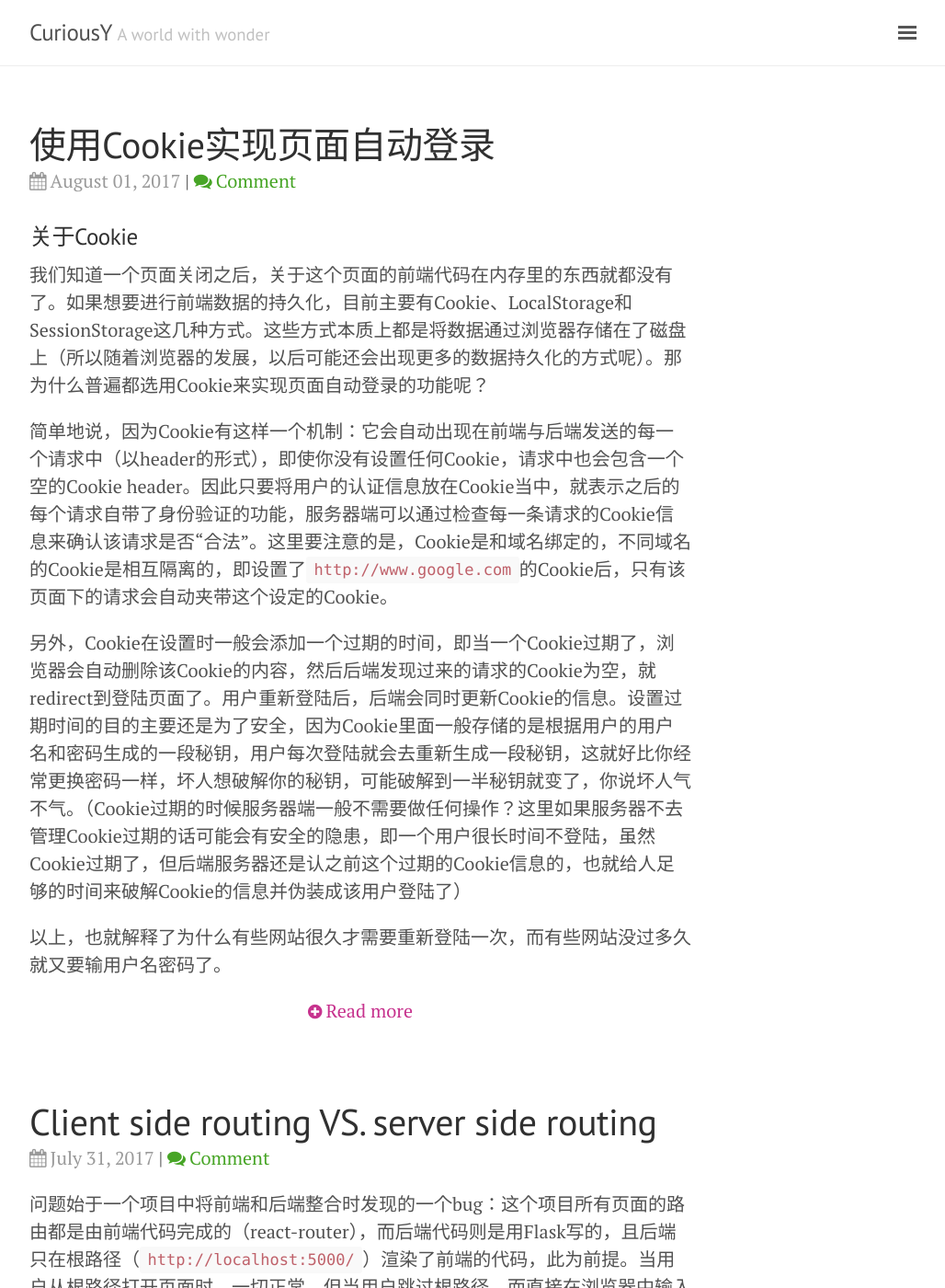
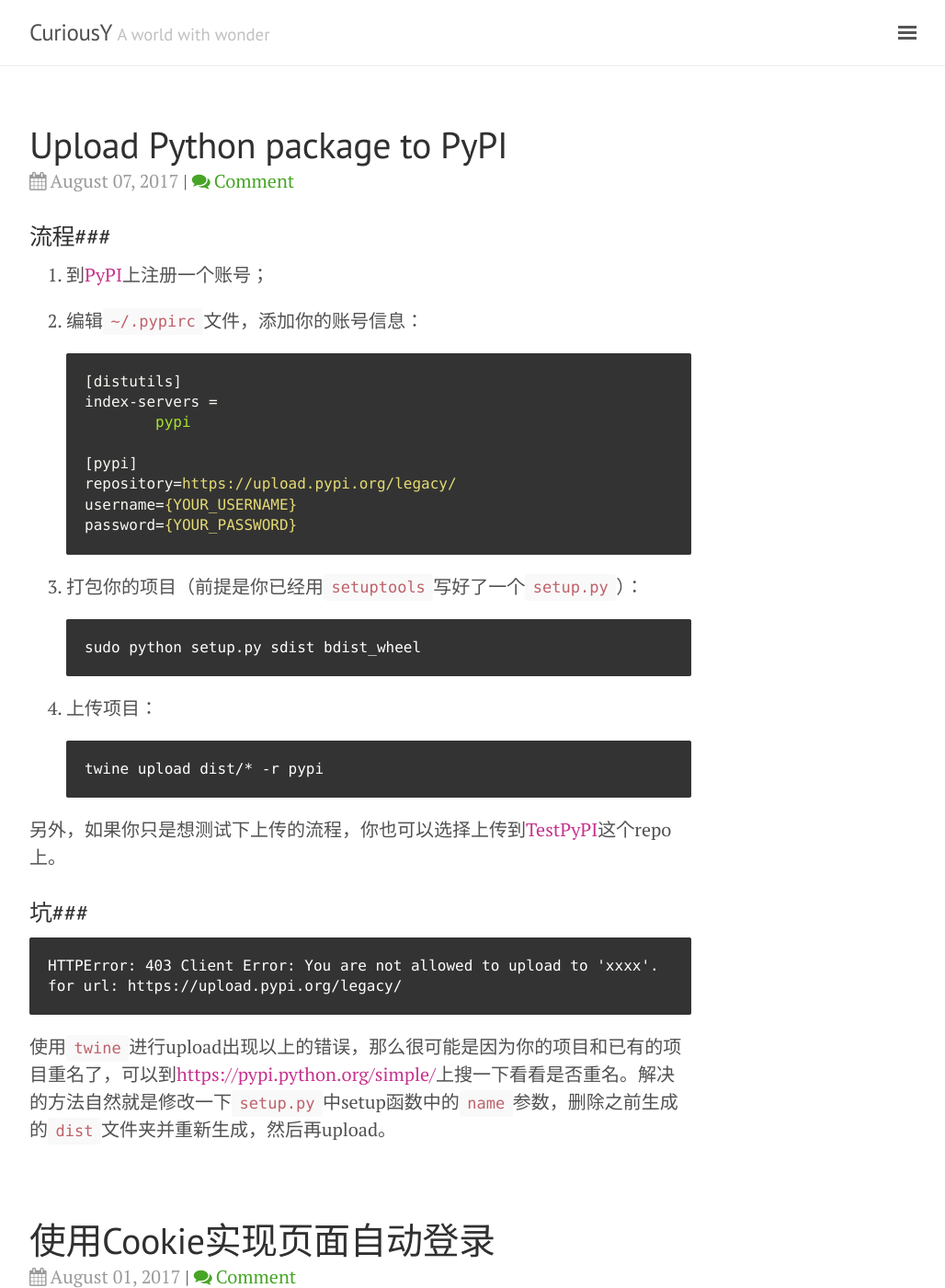
Before and after one commit to cuyu/cuyu.github.io, a Jekyll site: the page built from index.html, in a window 1280 px wide and 1400 px high. Shown: the whole window at 92% size, without its empty margins (248-1276 px from the left). Built offline with Jekyll 4.4.1, drawn with Linux system fonts in a browser that asks for light colours; nearby versions of some CDN libraries; the list of posts is cut into pages by our own code; comment, search, counter and statistics services are not loaded; some of the changed text lies outside the part shown.

Commit message:
Publish post: 2017-08-03-Upload-Python-package-to-PyPI.md

````diff
--- a/_drafts/2017-08-03-Upload-Python-package-to-PyPI.md
+++ b/_posts/2017-08-07-Upload-Python-package-to-PyPI.md
@@ -3,7 +3,7 @@
 title: "Upload Python package to PyPI"
 category: Python
 tags: [guide, 坑]
-date: 2017-08-03
+date: 2017-08-07
 ---
 
 ### 流程###
@@ -39,8 +39,8 @@
 
 ### 坑###
 
-使用`twine`进行upload出现如下的错误，那么很可能是因为你的项目和已有的项目重名了，可以到[https://pypi.python.org/simple/](https://pypi.python.org/simple/)上搜一下看看是否重名。解决的方法自然就是修改一下`setup.py`中setup函数中的`name`参数，删除之前生成的`dist`文件夹并重新生成，然后再upload。
-
 ```
 HTTPError: 403 Client Error: You are not allowed to upload to 'xxxx'. for url: https://upload.pypi.org/legacy/
 ```
+
+使用`twine`进行upload出现以上的错误，那么很可能是因为你的项目和已有的项目重名了，可以到[https://pypi.python.org/simple/](https://pypi.python.org/simple/)上搜一下看看是否重名。解决的方法自然就是修改一下`setup.py`中setup函数中的`name`参数，删除之前生成的`dist`文件夹并重新生成，然后再upload。
````
